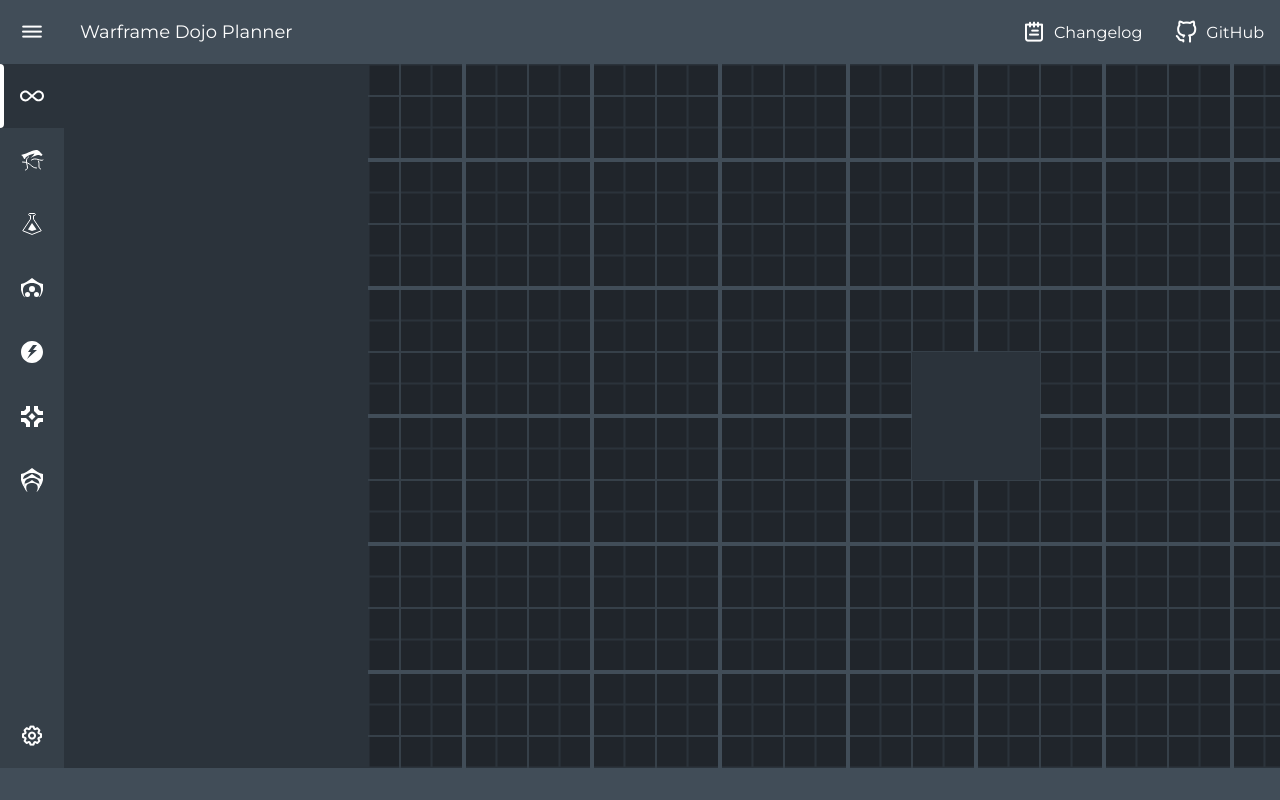
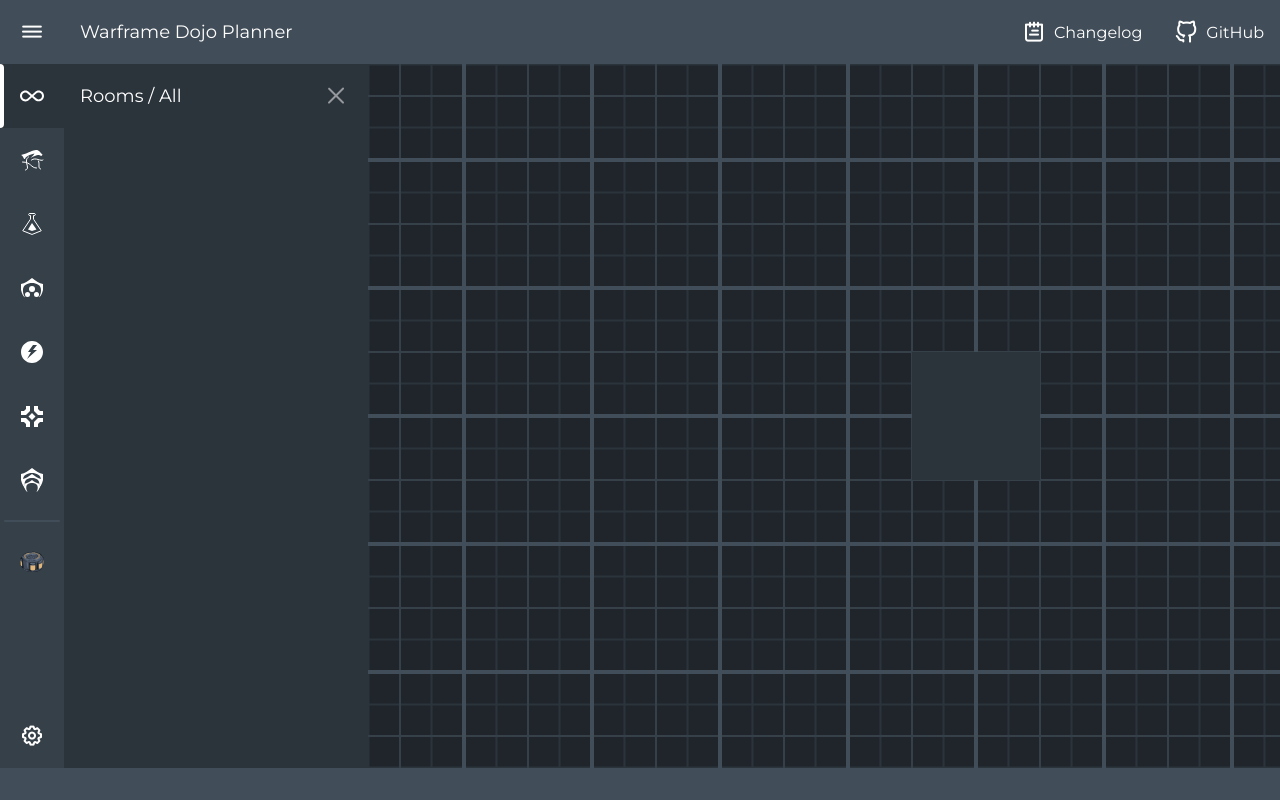
Before and after one commit to JessicaSkye/dojo-planner, a Vue app: page /d/1 in a window 1280 px wide. Both pictures are taken after a click on the element 32 px from the left and 96 px from the top of the page. Built offline with nearby package versions, Linux system fonts and the light colour scheme.

Commit message:
feat(Drawer): sub drawers
Drawer uses dynamic nested components to display different menus

```diff
--- a/src/components/Drawer.vue
+++ b/src/components/Drawer.vue
@@ -1,12 +1,38 @@
 <template>
 <div class="drawer">
-
+  <div class="header">
+    <p class="title">
+      {{ $store.state.activeDrawer.core }}
+      <span v-if="$store.state.activeDrawer.sub">
+        /
+        {{ $store.state.activeDrawer.sub }}
+      </span>
+    </p>
+    <Icon
+      icon="multiply"
+      @click.native="$store.dispatch('clearDrawer')"
+      class="close-btn"
+    />
+  </div>
+  <Component
+    v-if="$store.state.activeDrawer.core"
+    :is="$store.state.activeDrawer.core+'Drawer'"
+    :sub="$store.state.activeDrawer.sub"
+  />
 </div>
 </template>
 
 <script>
+import menuDrawer from '@/components/Drawer/Menu.vue'
+import roomsDrawer from '@/components/Drawer/Rooms.vue'
+import resourcesDrawer from '@/components/Drawer/Resources.vue'
+import settingsDrawer from '@/components/Drawer/Settings.vue'
+
+import Icon from '@/components/Icon.vue'
+
 export default {
-  name: 'Drawer'
+  name: 'Drawer',
+  components: { menuDrawer, roomsDrawer, resourcesDrawer, settingsDrawer, Icon }
 }
 </script>
 
@@ -14,5 +40,29 @@ export default {
 .drawer {
   background: $bg-2;
   overflow: hidden;
+
+  > .header {
+    display: grid;
+    grid-template-columns: auto 64px;
+    align-items: center;
+
+    > .title {
+      margin: 0;
+      text-transform: capitalize;
+      padding: 21px 16px;
+      font-size: 18px;
+    }
+
+    > .close-btn {
+      cursor: pointer;
+      opacity: 0.5;
+      padding: 20px;
+      border-radius: 0 0 0 4px;
+      &:hover {
+        opacity: 1;
+        background: $bg-3;
+      }
+    }
+  }
 }
 </style>
--- /dev/null
+++ b/src/components/Drawer/Menu.vue
@@ -0,0 +1,17 @@
+<template>
+<div class="menu-drawer">
+
+</div>
+</template>
+
+<script>
+export default {
+  name: 'MenuDrawer'
+}
+</script>
+
+<style lang="scss">
+.menu-drawer {
+
+}
+</style>
--- /dev/null
+++ b/src/components/Drawer/Resources.vue
@@ -0,0 +1,17 @@
+<template>
+<div class="resources-drawer">
+
+</div>
+</template>
+
+<script>
+export default {
+  name: 'ResourcesDrawer'
+}
+</script>
+
+<style lang="scss">
+.resources-drawer {
+
+}
+</style>
--- /dev/null
+++ b/src/components/Drawer/Rooms.vue
@@ -0,0 +1,17 @@
+<template>
+<div class="rooms-drawer">
+
+</div>
+</template>
+
+<script>
+export default {
+  name: 'RoomsDrawer'
+}
+</script>
+
+<style lang="scss">
+.rooms-drawer {
+
+}
+</style>
--- /dev/null
+++ b/src/components/Drawer/Settings.vue
@@ -0,0 +1,17 @@
+<template>
+<div class="settings-drawer">
+
+</div>
+</template>
+
+<script>
+export default {
+  name: 'SettingsDrawer'
+}
+</script>
+
+<style lang="scss">
+.settings-drawer {
+
+}
+</style>
--- a/src/components/Header.vue
+++ b/src/components/Header.vue
@@ -3,8 +3,8 @@
   <IconButton
     type="uni"
     icon="bars"
-    @click.native="$store.dispatch('commitActiveDrawer', 'menu')"
-    :class="{'-active': $store.state.activeDrawer === 'menu' }"
+    :class="{'-active': $store.state.activeDrawer.core === 'menu' }"
+    @click.native="$store.dispatch('commitActiveDrawer', { core: 'menu' })"
   />
   <p class="title">Warframe Dojo Planner</p>
 
--- a/src/components/Sidebar.vue
+++ b/src/components/Sidebar.vue
@@ -3,22 +3,36 @@
   <div class="rooms">
     <IconButton
       icon="all"
-      :class="{'-active': $store.state.activeDrawer === 'all'}"
-      @click.native="$store.dispatch('commitActiveDrawer', 'all')"
+      :class="{
+        '-active':
+          $store.state.activeDrawer.core === 'rooms' && $store.state.activeDrawer.sub === 'all'
+      }"
+      @click.native="$store.dispatch('commitActiveDrawer', { core: 'rooms', sub: 'all' })"
     />
     <IconButton
       v-for="category in Object.keys(rooms)"
       :key="category"
       :icon="category"
-      :class="{'-active': $store.state.activeDrawer === category}"
-      @click.native="$store.dispatch('commitActiveDrawer', category)"
+      :class="{
+        '-active':
+          $store.state.activeDrawer.core === 'rooms' && $store.state.activeDrawer.sub === category
+      }"
+      @click.native="$store.dispatch('commitActiveDrawer', { core: 'rooms', sub: category })"
+    />
+
+    <div class="divider"></div>
+
+    <IconButton
+      icon="resource"
+      :class="{'-active': $store.state.activeDrawer.core === 'resources'}"
+      @click.native="$store.dispatch('commitActiveDrawer', { core: 'resources' })"
     />
   </div>
   <IconButton
     type="uni"
     icon="cog"
-    :class="{'-active': $store.state.activeDrawer === 'settings'}"
-    @click.native="$store.dispatch('commitActiveDrawer', 'settings')"
+    :class="{'-active': $store.state.activeDrawer.core === 'settings'}"
+    @click.native="$store.dispatch('commitActiveDrawer', { core: 'settings' })"
   />
 </div>
 </template>
@@ -42,5 +56,13 @@ export default {
 
   display: grid;
   grid-template-rows: auto 64px;
+
+  .divider {
+    height: 2px;
+    width: 56px;
+    border-radius: 4px;
+    background: $bg-4;
+    margin: 8px auto;
+  }
 }
 </style>
--- a/src/store/index.js
+++ b/src/store/index.js
@@ -7,7 +7,7 @@ Vue.use(Vuex)
 
 export default new Vuex.Store({
   state: {
-    activeDrawer: null,
+    activeDrawer: { core: null },
     rooms: Rooms
   },
   getters: {
@@ -17,13 +17,16 @@ export default new Vuex.Store({
   },
   mutations: {
     setActiveDrawer (state, payload) {
-      if (state.activeDrawer === payload) state.activeDrawer = null
+      if (JSON.stringify(state.activeDrawer) === JSON.stringify(payload)) state.activeDrawer = { core: null }
       else state.activeDrawer = payload
     }
   },
   actions: {
     commitActiveDrawer (context, data) {
       context.commit('setActiveDrawer', data)
+    },
+    clearDrawer (context, data) {
+      context.commit('setActiveDrawer', { core: null })
     }
   },
   modules: {
--- a/src/views/Planner.vue
+++ b/src/views/Planner.vue
@@ -2,7 +2,7 @@
 <div
   id="planner"
   class="view"
-  :class="{'-opendrawer': $store.state.activeDrawer}"
+  :class="{'-opendrawer': $store.state.activeDrawer.core}"
 >
   <Header />
   <Sidebar />
```
Also changed, not shown: src/assets/icons/resource.svg (added).
